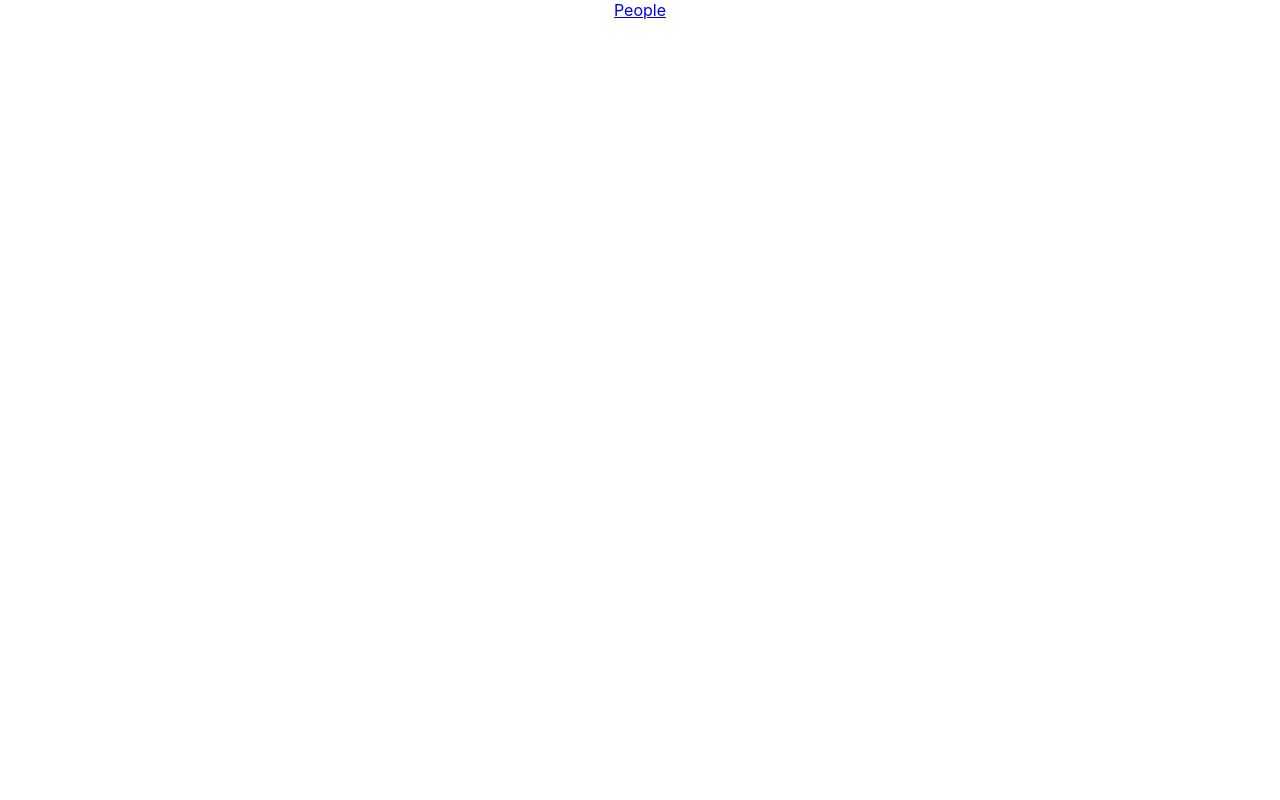
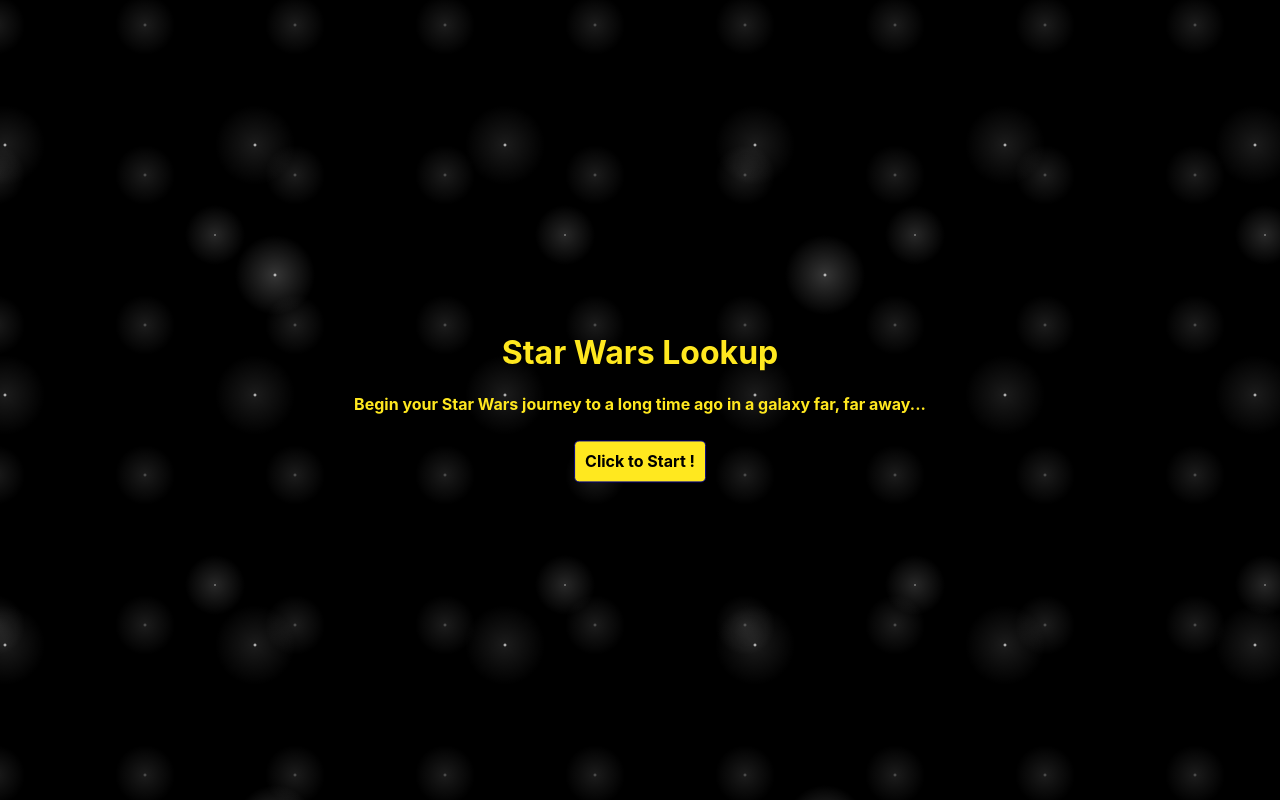
Before and after one commit to CIRACON/grp02, a React (Create React App) app in the folder swapi-project-2/: page / in a window 1280 px wide. Built offline with nearby package versions, Linux system fonts and the light colour scheme.

Commit message:
homepage css added

```diff
--- a/swapi-project-2/src/components/Home.js
+++ b/swapi-project-2/src/components/Home.js
@@ -1,5 +1,7 @@
 import React, { useEffect, useState } from "react";
 import { NavLink } from "react-router-dom";
+import "./home.css"
+
 
 
 
@@ -11,13 +13,24 @@
   let activeClassName = "underline";
 
   return (
-    <nav>
-      <NavLink
-        to="people"
-        style={({ isActive }) => isActive ? activeStyle : undefined}>People
-      </NavLink>
-
-    </nav>
+    <div className="homeDiv">
+      <div className="container">
+        <div className="red">
+          <h1>Star Wars Lookup </h1>
+        </div>
+        <div className="red">
+          <h4>Begin your Star Wars journey to a long time ago in a galaxy far, far away... </h4>
+        </div>
+        <div className="green">
+          <nav>
+          <NavLink
+            className="homeNavLink"
+            to="people"> Click to Start !
+          </NavLink>
+          </nav>
+        </div>
+      </div>
+    </div>
   )
 
 }
--- /dev/null
+++ b/swapi-project-2/src/components/home.css
@@ -0,0 +1,45 @@
+
+
+.homeDiv{
+  width: 100vw;
+  height: 100vh;
+  background-color: #000000;
+  background-image:
+  radial-gradient(white, rgba(255,255,255,.2) 2px, transparent 40px),
+  radial-gradient(white, rgba(255,255,255,.15) 1px, transparent 30px),
+  radial-gradient(white, rgba(255,255,255,.1) 2px, transparent 40px),
+  radial-gradient(rgba(255,255,255,.4), rgba(255,255,255,.1) 2px, transparent 30px);
+  background-size: 550px 550px, 350px 350px, 250px 250px, 150px 150px;
+  background-position: 0 0, 40px 60px, 130px 270px, 70px 100px;
+
+
+}
+
+
+.container {
+  position: fixed; /* or absolute */
+  top: 50%;
+  left: 50%;
+  transform: translate(-50%, -50%);
+
+}
+.red {
+  margin: 5px auto;
+  color: #FFE81F;
+}
+.green {
+  width: auto;
+  display: inline-block;
+  padding: 10px;
+  border: 1px solid var(--dark2);
+  border-radius: 5px;
+  background-color: #FFE81F;
+  color: #000000;
+  font-weight: bold;
+  margin: 5px auto;
+}
+
+.homeNavLink{
+  color: inherit;
+  text-decoration: inherit;
+}
--- a/swapi-project-2/src/components/planet.css
+++ b/swapi-project-2/src/components/planet.css
@@ -1,4 +1,4 @@
-body,
+/* body,
 div,
 h1,
 h2,
@@ -9,6 +9,7 @@
   margin: 0;
   padding: 0;
 }
+*/
 
 :root {
   font-family: Arial, Helvetica, sans-serif;
```
